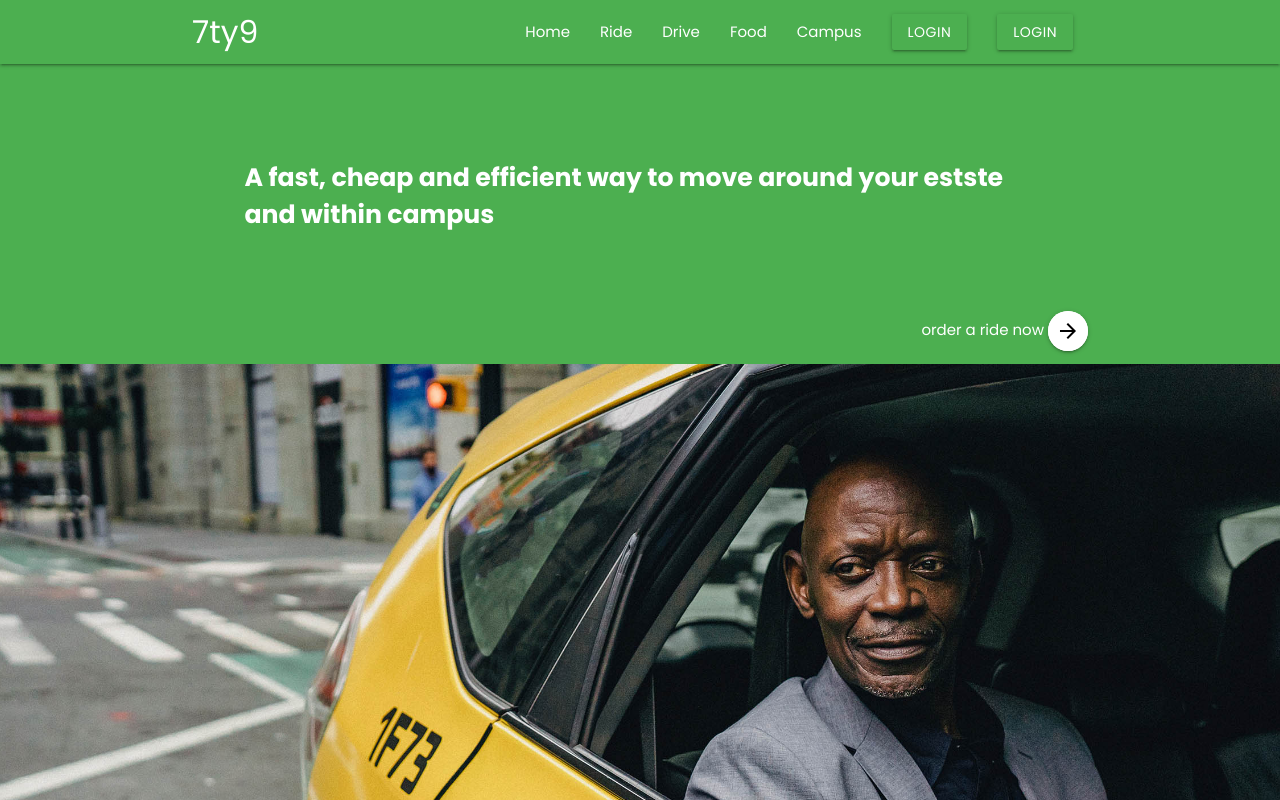
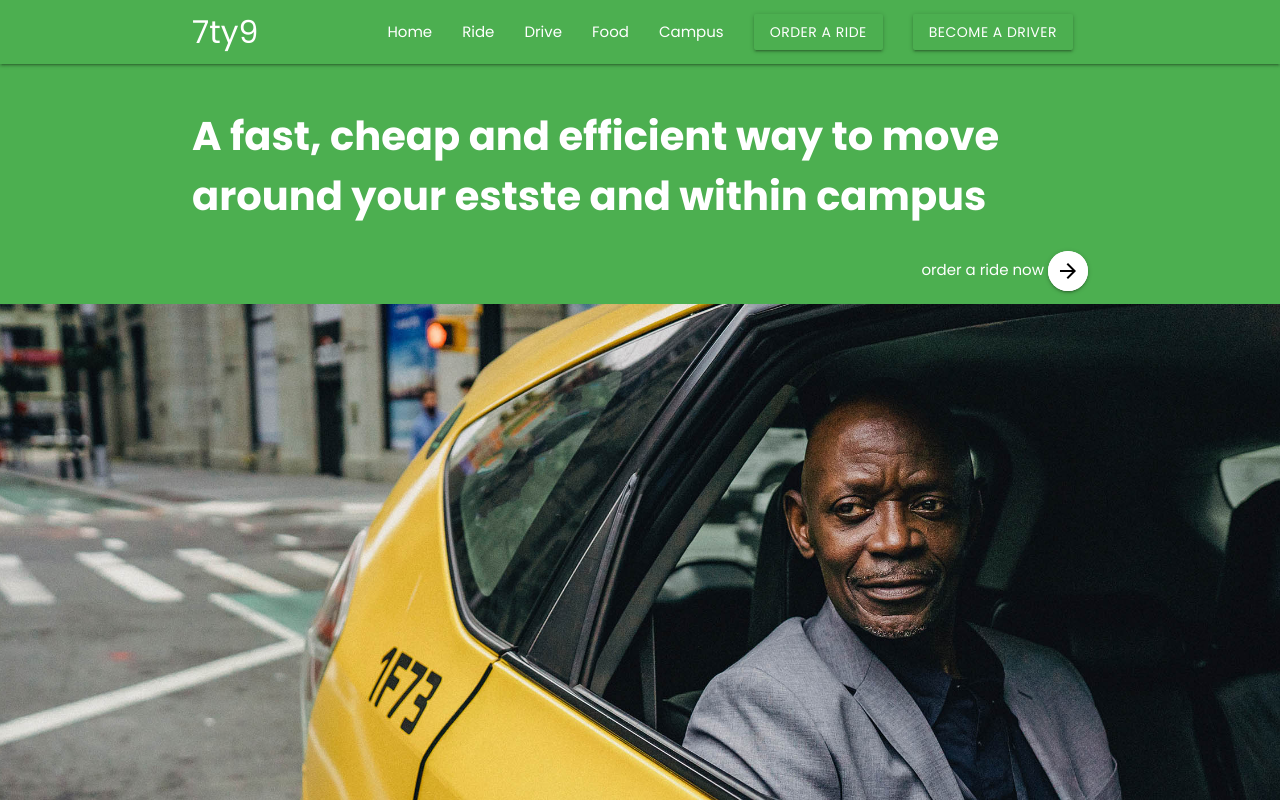
Before and after one commit to odafeaggreh/7ty9, a plain HTML site: page index.html in a window 1280 px wide. Shown: the top 800 px of the page. Drawn offline with nearby package versions, Linux system fonts and the light colour scheme.

Commit message:
text fix

```diff
--- a/index.html
+++ b/index.html
@@ -35,8 +35,8 @@
                         <li><a href="#">Drive</a></li>
                         <li><a href="#">Food</a></li>
                         <li><a href="#">Campus</a></li>
-                        <li><a href="#" class="btn transparent waves-effect">Login</a></li>
-                        <li><a href="#" class="btn transparent waves-effect">Login</a></li>
+                        <li><a href="#" class="btn transparent waves-effect">Order a ride</a></li>
+                        <li><a href="#" class="btn transparent waves-effect">Become a driver</a></li>
                     </ul>
 
                     <ul class="sidenav grey lighten-2" id="mobile-menu">
@@ -45,8 +45,8 @@
                         <li><a href="#">Drive</a></li>
                         <li><a href="#">Food</a></li>
                         <li><a href="#">Campus</a></li>
-                        <li><a href="#" class="btn green waves-effect">Login</a></li>
-                        <li><a href="#" class="btn green waves-effect">Login</a></li>
+                        <li><a href="#" class="btn green waves-effect">Order a ride</a></li>
+                        <li><a href="#" class="btn green waves-effect">Become a driver</a></li>
                     </ul>
                 </div>
             </nav>
@@ -57,7 +57,7 @@
 
             <div class="container">
                 <div>
-                    <h1 class="white-text header-text flow-text">A fast, cheap and efficient way to move around your estste and within campus</h1>
+                    <h1 class="white-text header-text ">A fast, cheap and efficient way to move around your estste and within campus</h1>
                 </div>
 
                 <span class="white-text right">order a ride now
@@ -79,7 +79,7 @@
         <div class="purple">
             <div class="container driver-cta center-align">
                 <h2 class="flow-text">Want to earn extra ? </h2>
-                <p >Your schedule, Your time, You're in control</p>
+                <p class="flow-text">Your schedule, Your time, You're in control</p>
                 <button class="btn-large white black-text">SIGN UP TO DRIVE</button>
             </div>
         </div>
@@ -91,7 +91,7 @@
                 <div class="col s12 l4 content-item">
                     <div class="row">
                         <div class="col s12">
-                            <img src="/assets/images/order ride.png" alt="" class="responsive-img">
+                            <img src="assets/images/order ride.png" alt="" class="responsive-img">
                         </div>
 
                         <div class="col s12">
@@ -105,7 +105,7 @@
                 <div class="col s12 l4 content-item">
                     <div class="row">
                         <div class="col s12">
-                            <img src="/assets/images/payments.png" alt="" class="responsive-img">
+                            <img src="assets/images/payments.png" alt="" class="responsive-img">
                         </div>
 
 
@@ -120,7 +120,7 @@
                 <div class="col s12 l4 content-item">
                     <div class="row">
                         <div class="col s12">
-                            <img src="/assets/images/easy to use.png" alt="" class="responsive-img">
+                            <img src="assets/images/easy to use.png" alt="" class="responsive-img">
                         </div>
 
 
--- a/style.css
+++ b/style.css
@@ -2,13 +2,17 @@
 
 h1,h2,h3{
     font-weight: bold;
-    line-height: 2.5rem;
+}
+
+
+h1{
+    font-size: 5vh;
+    line-height: 1.5em;
 }
 
 p{
     font-family: 'poppins-regular', sans-serif;
     line-height: 1.7rem;
-    color: #303030;
 }
 
 html{
@@ -22,19 +26,12 @@ html{
 
 .header{
     padding: 0 0 3.5rem 0;
-}
-
-.header-text{
-
-
-    padding: 3.5rem;
     height: auto;
-    font-weight: bold;
 }
 
 
 .banner-img{
-    background: url(/assets/images/man-in-taxi.jpg);
+    background: url(assets/images/man-in-taxi.jpg);
     background-size: cover;
     background-position: center;
     min-height: 800px;
```
